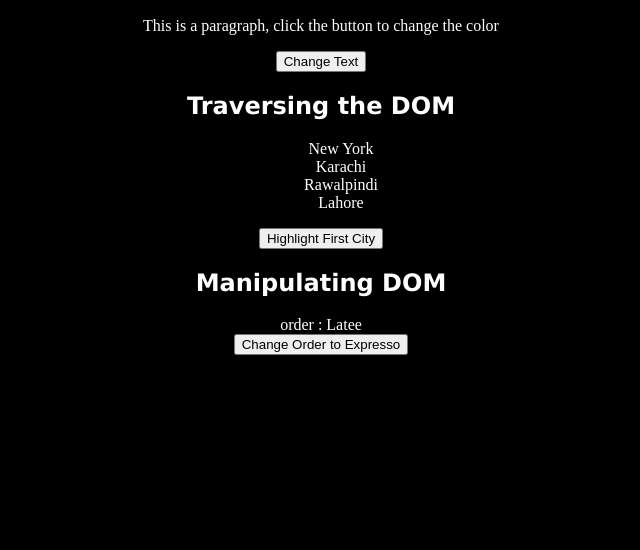
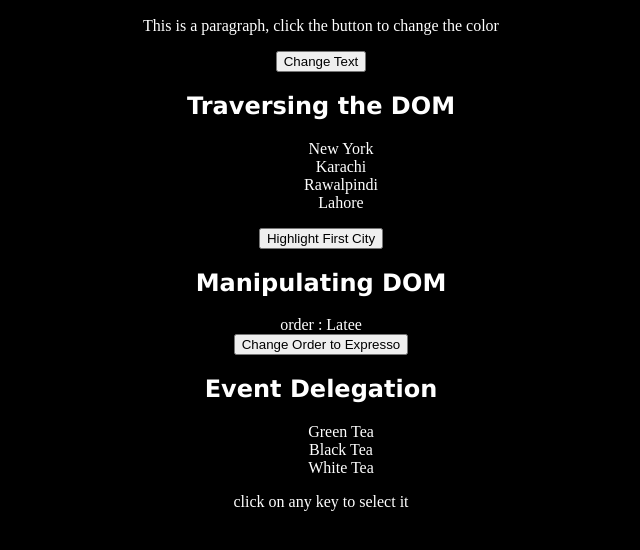
Before and after one commit to Suffynux/JavaScript-practice, a plain HTML site: page DOM.JS/index.html in a window 1280 px wide. Shown: the part 112-662 px from the top of the page, without its empty margins (319-959 px from the left). Drawn offline with Linux system fonts and the light colour scheme.

Commit message:
DOM Excerises

```diff
--- a/DOM.JS/index.html
+++ b/DOM.JS/index.html
@@ -37,6 +37,21 @@
         <button id="changeorder">Change Order to Expresso</button>
      </section>
 
+    <!-- Event Delegation -->
+     <section id="example-4">
+        <h2>Event Delegation</h2>
+        <ul id="teaList">
+            <li id="tealist">Green Tea</li>
+            <li id="tealist">Black Tea</li>
+            <li id="tealist">White Tea</li>
+        </ul>
+        <p>click on any key to select it</p>
+     </section>
+
+
+
+
+
 
 </body>
 <script src="index.js"></script>
--- a/DOM.JS/index.js
+++ b/DOM.JS/index.js
@@ -24,3 +24,13 @@ addEventListener("click" , function(){
     Coffetype.style.backgroundColor = "red"
     Coffetype.style.padding = "5px"
 })
+
+
+// Example 4
+// In this example we selected a list and tell the user which list items they clicked and then we show the number of the list items the clicked the content of that list item.
+document.getElementById("teaList").
+addEventListener("click" , function(value){
+    alert(`You have selected ${value.target.textContent} and the you've selected number ${value.AT_TARGET}`)
+})
+
+// Example 5
```
